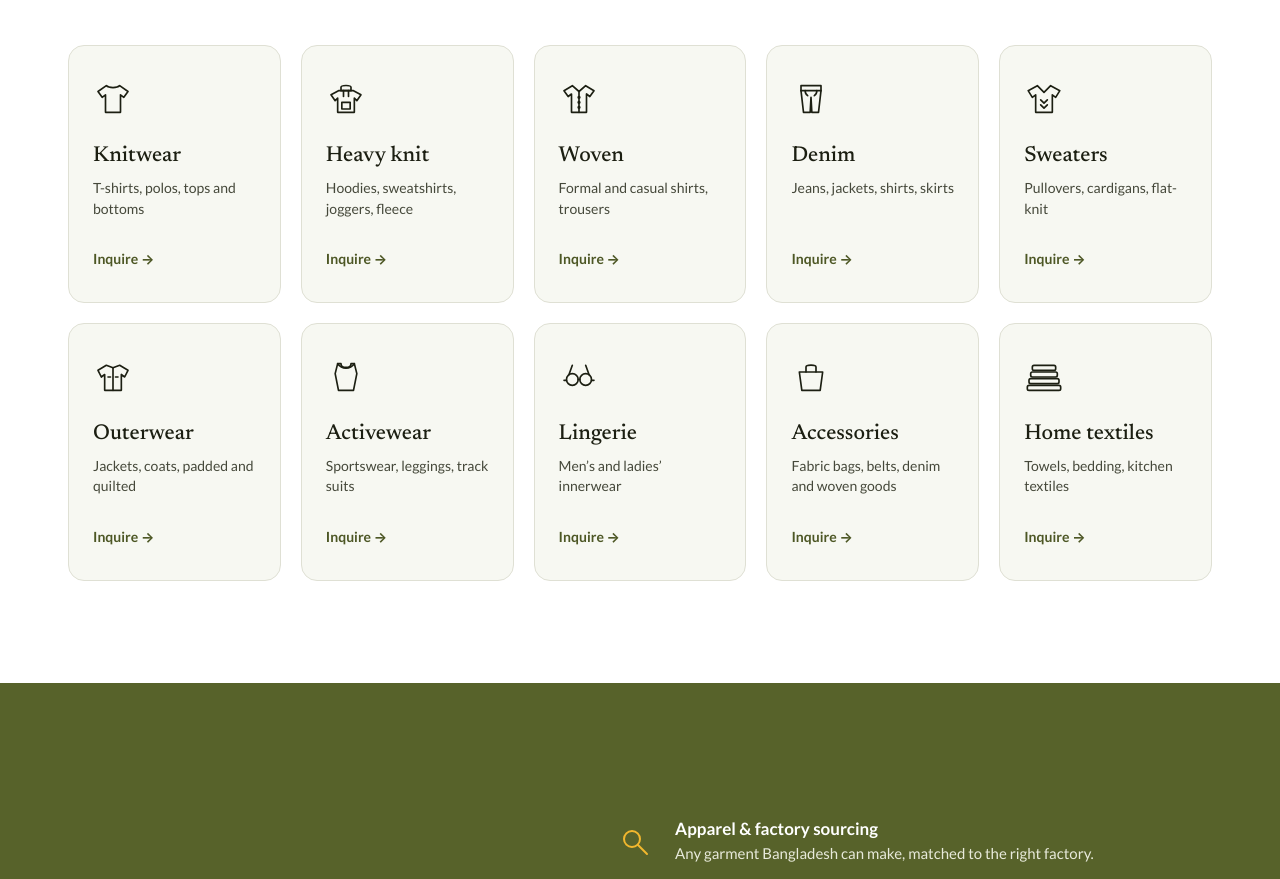
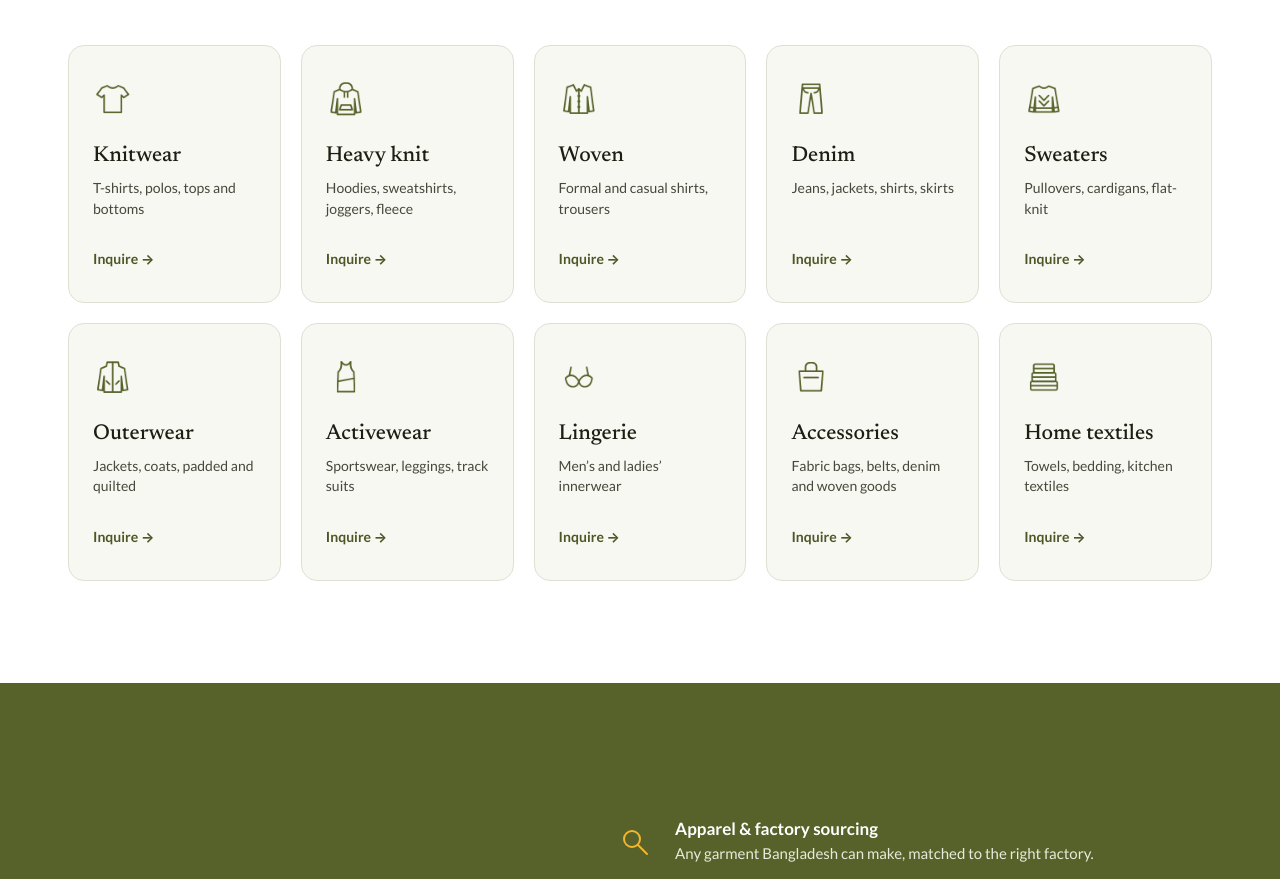
Before and after one commit to rafimohaimen-del/RakuTex, a plain HTML site: page index.html in a window 1280 px wide. Shown: the part 2072-2951 px from the top of the page. Drawn offline with Linux system fonts and the light colour scheme; a web font is replaced by a local one.

Commit message:
Populate category section on index.html with icons extracted from selection.png

```diff
--- a/assets/css/pages.css
+++ b/assets/css/pages.css
@@ -1580,7 +1580,9 @@
   align-items: center;
 }
 
-.category-clean-icon svg {
+.category-clean-icon svg,
+.category-clean-icon img,
+.category-icon-img {
   width: 40px;
   height: 40px;
   stroke: var(--rt-olive-500);
@@ -1588,6 +1590,8 @@
   stroke-width: 2;
   stroke-linecap: round;
   stroke-linejoin: round;
+  object-fit: contain;
+  display: block;
 }
 
 .category-clean-title {
@@ -2510,9 +2514,13 @@
   .category-clean-icon {
     margin-bottom: 14px;
   }
-  .category-clean-icon svg {
+  .category-clean-icon svg,
+  .category-clean-icon img,
+  .category-icon-img {
     width: 36px;
     height: 36px;
+    object-fit: contain;
+    display: block;
   }
   .category-clean-title {
     font-size: 1.1rem;
--- a/index.html
+++ b/index.html
@@ -284,7 +284,7 @@
           <!-- 1. Knitwear -->
           <a href="category-knitwear.html" class="category-clean-card">
             <div class="category-clean-icon">
-              <svg viewBox="0 0 48 48"><use href="assets/icons/icons.svg#icon-knitwear"></use></svg>
+              <img src="assets/images/categories/knitwear.png" alt="Knitwear icon" class="category-icon-img" width="48" height="48" loading="lazy">
             </div>
             <h3 class="category-clean-title">Knitwear</h3>
             <p class="category-clean-desc">T-shirts, polos, tops and bottoms</p>
@@ -294,7 +294,7 @@
           <!-- 2. Heavy knit -->
           <a href="products.html" class="category-clean-card">
             <div class="category-clean-icon">
-              <svg viewBox="0 0 48 48"><use href="assets/icons/icons.svg#icon-heavy-knit"></use></svg>
+              <img src="assets/images/categories/heavy-knit.png" alt="Heavy knit icon" class="category-icon-img" width="48" height="48" loading="lazy">
             </div>
             <h3 class="category-clean-title">Heavy knit</h3>
             <p class="category-clean-desc">Hoodies, sweatshirts, joggers, fleece</p>
@@ -304,7 +304,7 @@
           <!-- 3. Woven -->
           <a href="products.html" class="category-clean-card">
             <div class="category-clean-icon">
-              <svg viewBox="0 0 48 48"><use href="assets/icons/icons.svg#icon-woven"></use></svg>
+              <img src="assets/images/categories/woven.png" alt="Woven icon" class="category-icon-img" width="48" height="48" loading="lazy">
             </div>
             <h3 class="category-clean-title">Woven</h3>
             <p class="category-clean-desc">Formal and casual shirts, trousers</p>
@@ -314,7 +314,7 @@
           <!-- 4. Denim -->
           <a href="products.html" class="category-clean-card">
             <div class="category-clean-icon">
-              <svg viewBox="0 0 48 48"><use href="assets/icons/icons.svg#icon-denim"></use></svg>
+              <img src="assets/images/categories/denim.png" alt="Denim icon" class="category-icon-img" width="48" height="48" loading="lazy">
             </div>
             <h3 class="category-clean-title">Denim</h3>
             <p class="category-clean-desc">Jeans, jackets, shirts, skirts</p>
@@ -324,7 +324,7 @@
           <!-- 5. Sweaters -->
           <a href="products.html" class="category-clean-card">
             <div class="category-clean-icon">
-              <svg viewBox="0 0 48 48"><use href="assets/icons/icons.svg#icon-sweaters"></use></svg>
+              <img src="assets/images/categories/sweaters.png" alt="Sweaters icon" class="category-icon-img" width="48" height="48" loading="lazy">
             </div>
             <h3 class="category-clean-title">Sweaters</h3>
             <p class="category-clean-desc">Pullovers, cardigans, flat-knit</p>
@@ -334,7 +334,7 @@
           <!-- 6. Outerwear -->
           <a href="products.html" class="category-clean-card">
             <div class="category-clean-icon">
-              <svg viewBox="0 0 48 48"><use href="assets/icons/icons.svg#icon-outerwear"></use></svg>
+              <img src="assets/images/categories/outerwear.png" alt="Outerwear icon" class="category-icon-img" width="48" height="48" loading="lazy">
             </div>
             <h3 class="category-clean-title">Outerwear</h3>
             <p class="category-clean-desc">Jackets, coats, padded and quilted</p>
@@ -344,7 +344,7 @@
           <!-- 7. Activewear -->
           <a href="products.html" class="category-clean-card">
             <div class="category-clean-icon">
-              <svg viewBox="0 0 48 48"><use href="assets/icons/icons.svg#icon-activewear"></use></svg>
+              <img src="assets/images/categories/activewear.png" alt="Activewear icon" class="category-icon-img" width="48" height="48" loading="lazy">
             </div>
             <h3 class="category-clean-title">Activewear</h3>
             <p class="category-clean-desc">Sportswear, leggings, track suits</p>
@@ -354,7 +354,7 @@
           <!-- 8. Lingerie -->
           <a href="products.html" class="category-clean-card">
             <div class="category-clean-icon">
-              <svg viewBox="0 0 48 48"><use href="assets/icons/icons.svg#icon-lingerie"></use></svg>
+              <img src="assets/images/categories/lingerie.png" alt="Lingerie icon" class="category-icon-img" width="48" height="48" loading="lazy">
             </div>
             <h3 class="category-clean-title">Lingerie</h3>
             <p class="category-clean-desc">Men’s and ladies’ innerwear</p>
@@ -364,7 +364,7 @@
           <!-- 9. Accessories -->
           <a href="products.html" class="category-clean-card">
             <div class="category-clean-icon">
-              <svg viewBox="0 0 48 48"><use href="assets/icons/icons.svg#icon-accessories"></use></svg>
+              <img src="assets/images/categories/accessories.png" alt="Accessories icon" class="category-icon-img" width="48" height="48" loading="lazy">
             </div>
             <h3 class="category-clean-title">Accessories</h3>
             <p class="category-clean-desc">Fabric bags, belts, denim and woven goods</p>
@@ -374,7 +374,7 @@
           <!-- 10. Home textiles -->
           <a href="products.html" class="category-clean-card">
             <div class="category-clean-icon">
-              <svg viewBox="0 0 48 48"><use href="assets/icons/icons.svg#icon-home-textiles"></use></svg>
+              <img src="assets/images/categories/home-textiles.png" alt="Home textiles icon" class="category-icon-img" width="48" height="48" loading="lazy">
             </div>
             <h3 class="category-clean-title">Home textiles</h3>
             <p class="category-clean-desc">Towels, bedding, kitchen textiles</p>
```
Also changed, not shown: assets/images/categories/accessories.png (added), assets/images/categories/activewear.png (added), assets/images/categories/denim.png (added), assets/images/categories/heavy-knit.png (added), assets/images/categories/home-textiles.png (added), assets/images/categories/knitwear.png (added), assets/images/categories/lingerie.png (added), assets/images/categories/outerwear.png (added), assets/images/categories/sweaters.png (added), assets/images/categories/woven.png (added).
